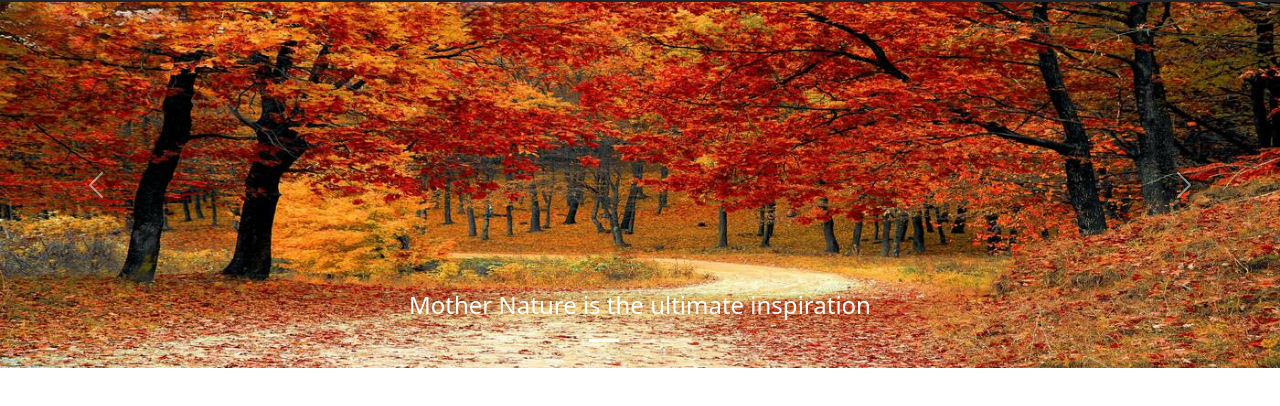
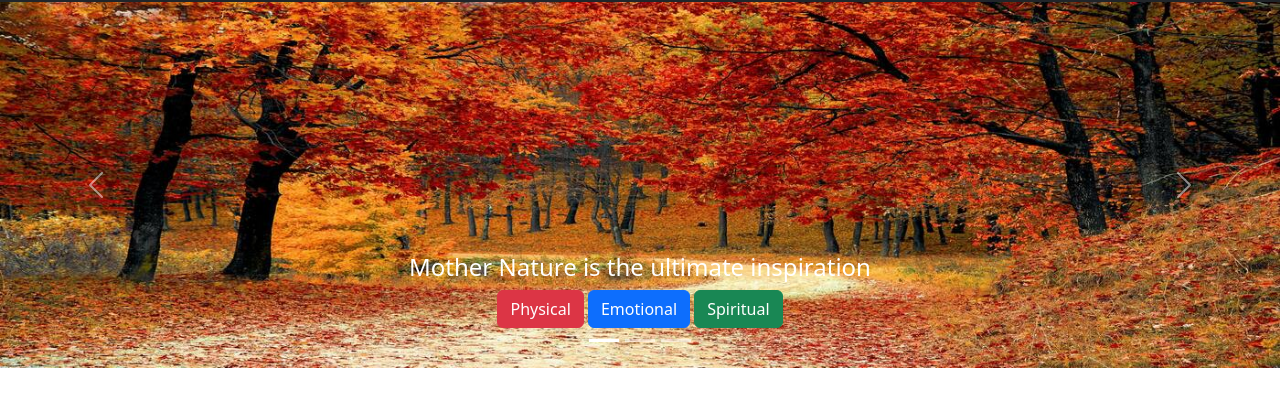
Before and after one commit to vaibhav1826/Website_using_Bootstrap, a plain HTML site: page index.html in a window 1280 px wide. Shown: the part 54-460 px from the top of the page. Drawn offline with nearby package versions, Linux system fonts and the light colour scheme.

Commit message:
minor fixes

```diff
--- a/index.html
+++ b/index.html
@@ -42,7 +42,7 @@
           </div>
         </div>
       </nav>
-      <div id="carouselExampleCaptions" class="carousel slide">
+      <div id="carouselExampleCaptions" class="carousel slide carousel-fade">
         <div class="carousel-indicators">
           <button type="button" data-bs-target="#carouselExampleCaptions" data-bs-slide-to="0" class="active" aria-current="true" aria-label="Slide 1"></button>
           <button type="button" data-bs-target="#carouselExampleCaptions" data-bs-slide-to="1" aria-label="Slide 2"></button>
@@ -53,18 +53,27 @@
             <img src="image3.jpg" class="d-block w-100" alt="image3">
             <div class="carousel-caption d-none d-md-block">
              <h4>Mother Nature is the ultimate inspiration</h4>
+             <button type="button" class="btn btn-danger">Physical</button>
+             <button type="button" class="btn btn-primary">Emotional</button>
+             <button type="button" class="btn btn-success">Spiritual</button>
             </div>
           </div>
           <div class="carousel-item">
             <img src="image2.jpg" class="d-block w-100" alt="image2">
             <div class="carousel-caption d-none d-md-block">
              <h4>Nature is not a place to visit, it is home</h4>
+             <button type="button" class="btn btn-danger">Physical</button>
+             <button type="button" class="btn btn-primary">Emotional</button>
+             <button type="button" class="btn btn-success">Spiritual</button>
             </div>
           </div>
           <div class="carousel-item">
             <img src="image1.jpg" class="d-block w-100" alt="image1">
             <div class="carousel-caption d-none d-md-block">
              <h4>Adopt the pace of nature. Her secret is patience</h4>
+             <button type="button" class="btn btn-danger">Physical</button>
+             <button type="button" class="btn btn-primary">Emotional</button>
+             <button type="button" class="btn btn-success">Spiritual</button>
             </div>
           </div>
         </div>
```
